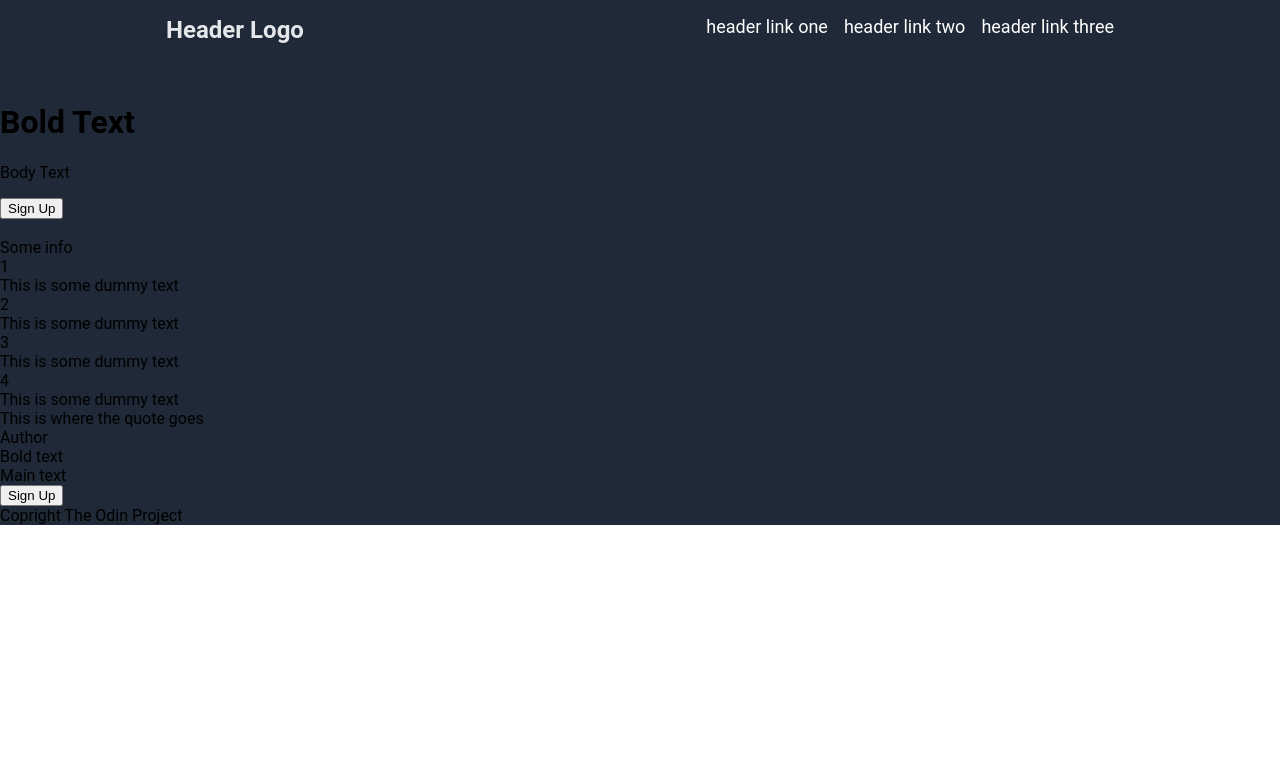
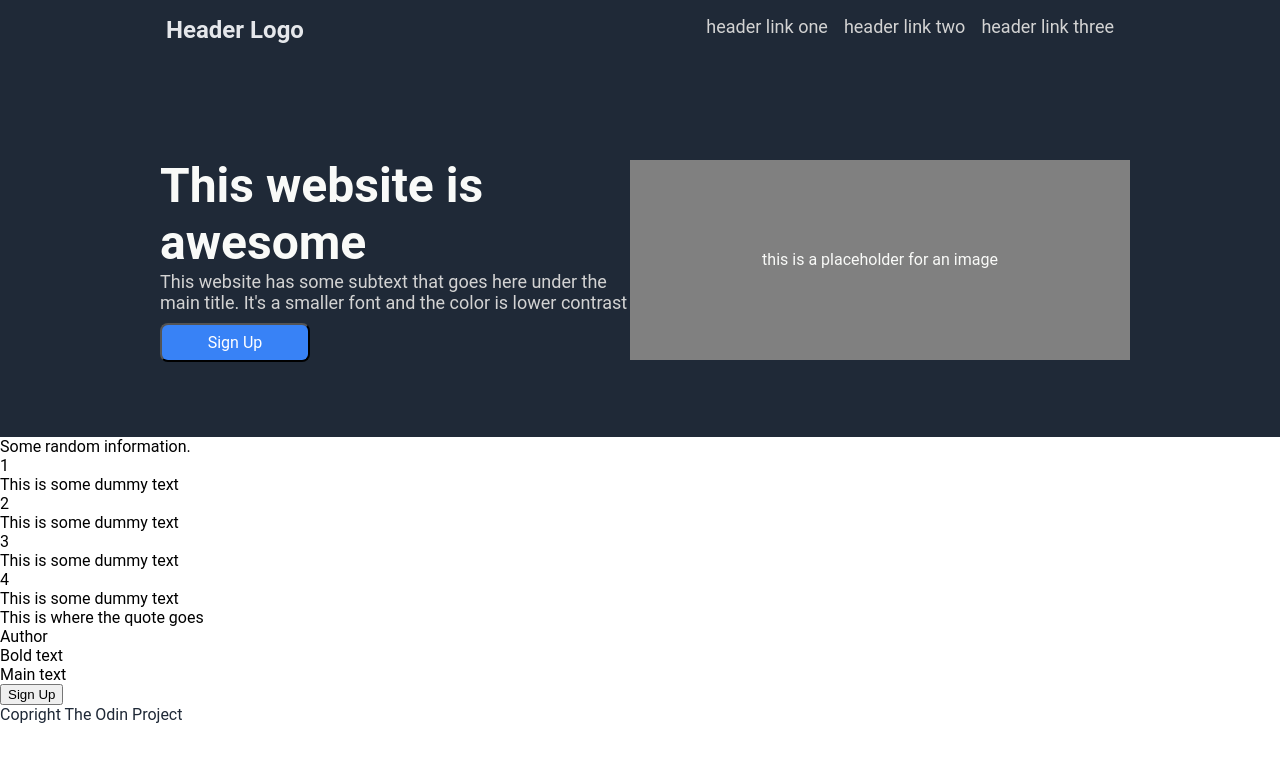
Before and after one commit to boconnor1993/odin-landing-page, a plain HTML site: page index.html in a window 1280 px wide. Drawn offline with Linux system fonts and the light colour scheme.

Commit message:
Complete hero section
Complete all css proerties for the hero section, with some amendments to the html

```diff
--- a/index.html
+++ b/index.html
@@ -22,16 +22,16 @@
             </div>
             <div class="hero-all">
                 <div class="hero-text-button">
-                    <h1>Bold Text</h1>
-                    <p>Body Text</p>
-                    <button>Sign Up</button>
+                    <div class="hero-header">This website is awesome</div>
+                    <div class="hero-body">This website has some subtext that goes here under the main title. It's a smaller font and the color is lower contrast</div>
+                    <button class="hero-button">Sign Up</button>
                 </div>
                 <div class="hero-pic">
-                    <img>
+                    <div class="hero-img">this is a placeholder for an image</div>
                 </div>
             </div>
             <div class="info">
-                <div class="info-title">Some info</div>
+                <div class="info-title">Some random information.</div>
                 <div class="info-main">
                     <div class="info-item">
                         <div class="info-box">1</div>
--- a/style.css
+++ b/style.css
@@ -4,12 +4,13 @@ body {
     min-height: 100vh;
     display: flex;
     flex-direction: column;
+  }
 
-
-  }
+/* HEADER */
 
 .header-hero {
     background-color: #1F2937;
+    height: 550px;
 }
 
 .header {
@@ -19,7 +20,6 @@ body {
     height: 50px;
     padding: 16px;
     justify-content: space-between;
-
 }
 
 .left-links {
@@ -43,7 +43,71 @@ body {
 }
 
 li > a {
-    color: white;
+    color: lightgray;
     text-decoration: none;
     font-size: 18px;
 }
+
+/* HERO */
+
+.hero-all {
+    display: flex;
+    justify-content: space-between;
+    align-items: center;
+    color: #F9FAF8;
+    padding: 75px 150px;
+}
+
+.hero-text-button {
+    display: flex;
+    flex-direction: column;
+    width: 500px;
+    padding-left: 10px;
+}
+
+.hero-header {
+    color: #F9FAF8;
+    font-size: 48px;
+    font-weight: bolder;
+}
+
+.hero-body {
+    color: lightgray;
+    font-size: 18px;
+}
+
+.hero-img {
+    width: 500px;
+    height: 200px;
+    display: flex;
+    flex-shrink: 0;
+    flex-grow: 0;
+    background-color: gray;
+    text-align: center;
+    justify-content: center;
+    align-items: center;
+}
+
+.hero-button {
+    width: 150px;
+    background-color: #3882F6;
+    font-family: Roboto, sans-serif;
+    font-size: medium;
+    color: white;
+    margin-top: 10px;
+    padding: 8px 16px;
+    border-radius: 8px;
+}
+
+/* INFO */
+
+.info {
+    background-color: white;
+}
+
+/* FOOTER */
+
+.footer {
+    color: #1F2937;
+    height: fit-content;
+}
```
